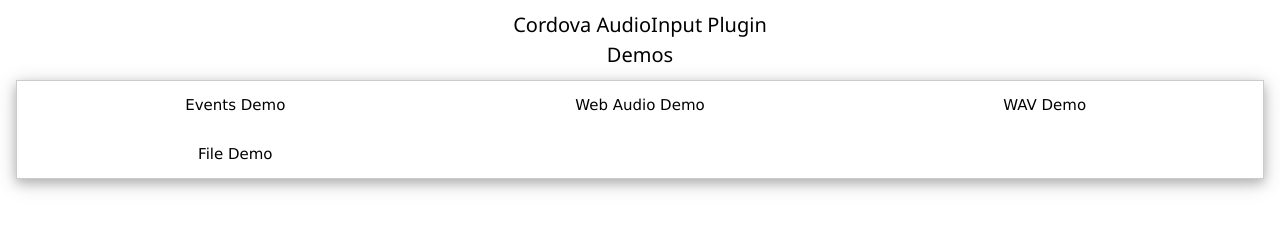
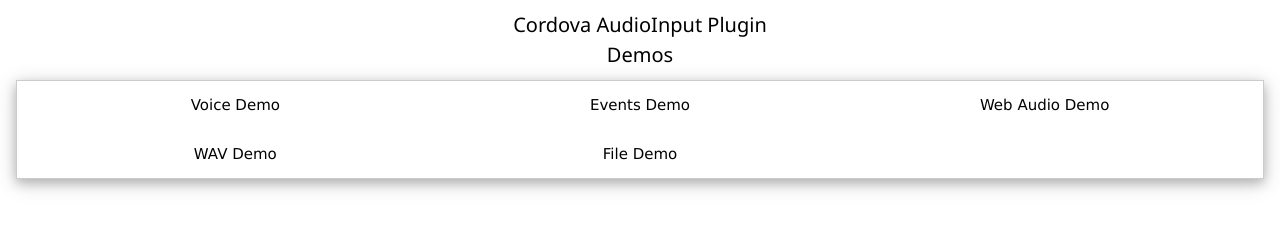
Before and after one commit to mieweb/cordova-audio, a website: page www/index.html in a window 1280 px wide. Drawn offline with nearby package versions, Linux system fonts and the light colour scheme.

Commit message:
Added speechcapture-demo

```diff
--- a/www/index.html
+++ b/www/index.html
@@ -17,6 +17,9 @@
     <div class="w3-container w3-border w3-padding-4 w3-card-4">
         <div class="w3-row">
             <div class="w3-col s12 m6 l4">
+                <a class="w3-btn margin-5" href="speechcapture/demo/speechcapture-demo.html">Voice Demo</a>
+            </div>
+            <div class="w3-col s12 m6 l4">
                 <a class="w3-btn margin-5" href="events-demo.html">Events Demo</a>
             </div>
             <div class="w3-col s12 m6 l4">
```
Also changed, not shown: www/speechcapture/demo/speechcapture-demo.html (+1 -1 lines).
